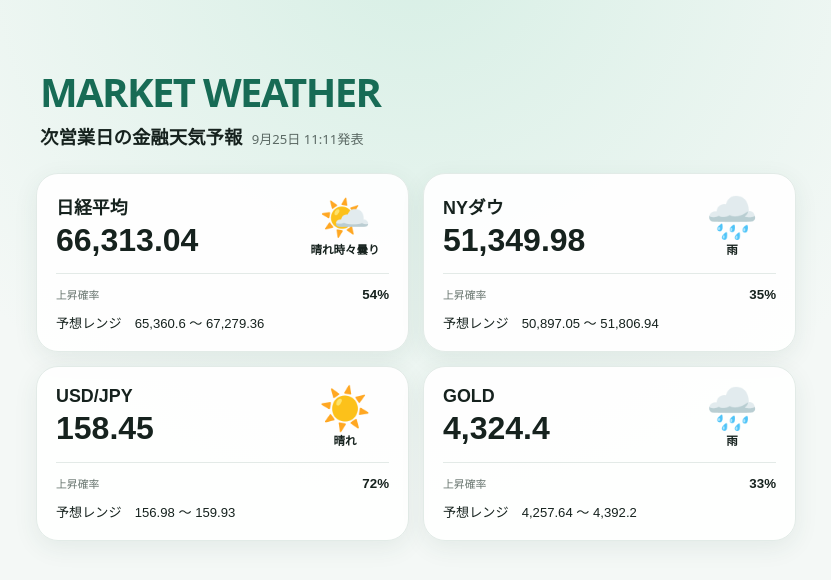
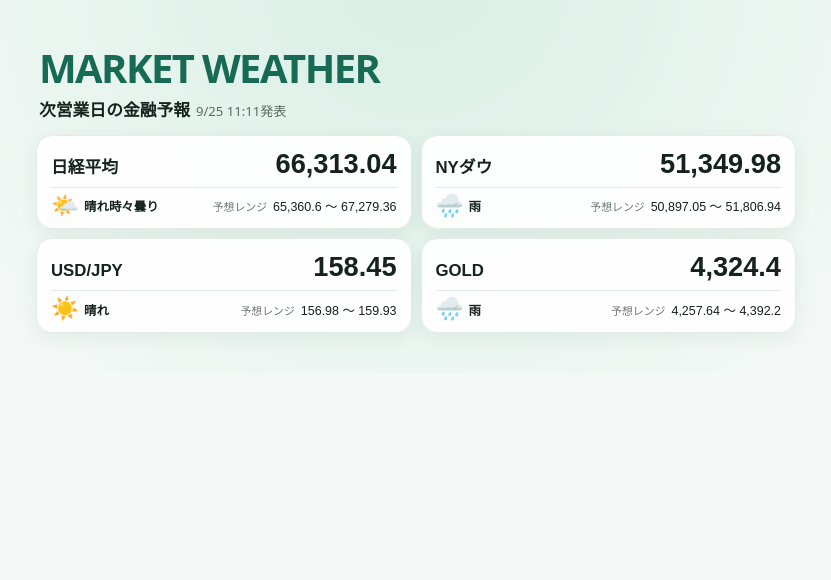
Before and after one commit to xiaqui/market-weather, a plain HTML site: page web/index.html in a window 1280 px wide. Shown: the whole page, without its empty margins (224-1055 px from the left). Drawn offline with Linux system fonts and the light colour scheme.

Commit message:
金融予報カードをコンパクト表示に整理

```diff
--- a/web/app.js
+++ b/web/app.js
@@ -14,7 +14,7 @@ const announcementTime = value => new Intl.DateTimeFormat("ja-JP", {
   hour: "numeric",
   minute: "2-digit",
   hour12: false,
-}).format(new Date(value)).replace("/", "月").replace(" ", "日 ");
+}).format(new Date(value));
 const safeCondition = value => weather[value] || ["❔", value];
 let markets = [];
 let selectedMarket = null;
@@ -56,7 +56,7 @@ function card(market) {
   const button = document.createElement("button");
   button.type = "button";
   button.className = "market-card";
-  button.innerHTML = `<div class="card-top"><div><p class="name">${market.name}${liveDirectionMarkup(market)}</p><p class="current">${number.format(market.current)}</p></div><div class="condition"><span class="icon">${icon}</span><span class="weather-name">${label}</span></div></div><div class="compact-forecast"><span class="label">上昇確率</span><span class="value">${percent(market.up_probability)}</span></div><p class="range">予想レンジ　${number.format(market.range_low)} ～ ${number.format(market.range_high)}</p>`;
+  button.innerHTML = `<div class="card-top"><p class="name">${market.name}${liveDirectionMarkup(market)}</p><p class="current">${number.format(market.current)}</p></div><div class="forecast-summary"><div class="condition"><span class="icon">${icon}</span><span class="weather-name">${label}</span></div><p class="range"><span class="range-label">予想レンジ</span>${number.format(market.range_low)} ～ ${number.format(market.range_high)}</p></div>`;
   button.addEventListener("click", () => showDetail(market));
   return button;
 }
--- a/web/index.html
+++ b/web/index.html
@@ -11,7 +11,7 @@
   <main>
     <header>
       <p class="eyebrow">MARKET WEATHER</p>
-      <h1>次営業日の金融天気予報 <span id="generated">読み込み中…</span></h1>
+      <h1>次営業日の金融予報 <span id="generated">読み込み中…</span></h1>
     </header>
     <section id="current-status" class="current-status" hidden aria-live="polite">
       <p id="current-status-line">現在値: 取得状況を確認中…</p>
--- a/web/styles.css
+++ b/web/styles.css
@@ -1,28 +1,27 @@
 :root { color-scheme: light; font-family: system-ui, -apple-system, "Noto Sans JP", sans-serif; color: #16221e; background: #f4f8f6; }
 * { box-sizing: border-box; }
 body { margin: 0; min-width: 280px; background: radial-gradient(circle at 50% -10%, #d7efe5 0, #f4f8f6 35rem); }
-main { width: min(100% - 28px, 760px); margin: auto; padding: 42px 0 64px; }
-header { margin: 0 4px 24px; }
+main { width: min(100% - 24px, 760px); margin: auto; padding: 24px 0 40px; }
+header { margin: 0 3px 14px; }
 .eyebrow { margin: 0; color: #176b55; font-size: clamp(1.7rem, 9vw, 2.5rem); font-weight: 900; letter-spacing: -.04em; }
-h1 { margin: 4px 0; font-size: 1.15rem; }
-#generated { margin-left: .35em; color: #5b6964; font-size: .82rem; font-weight: 500; white-space: nowrap; }
-.markets { display: grid; gap: 14px; }
-.market-card { width: 100%; border: 1px solid #e2ebe7; border-radius: 22px; padding: 19px; color: inherit; background: rgba(255,255,255,.94); box-shadow: 0 7px 24px rgba(32,73,60,.08); text-align: left; cursor: pointer; }
+h1 { display: flex; align-items: baseline; gap: .35em; margin: 2px 0; font-size: 1.05rem; white-space: nowrap; }
+#generated { color: #5b6964; font-size: .82rem; font-weight: 500; white-space: nowrap; }
+.markets { display: grid; gap: 9px; }
+.market-card { width: 100%; border: 1px solid #e2ebe7; border-radius: 16px; padding: 12px 14px 11px; color: inherit; background: rgba(255,255,255,.94); box-shadow: 0 5px 18px rgba(32,73,60,.07); text-align: left; cursor: pointer; }
 .market-card:hover, .market-card:focus-visible { border-color: #60a58f; transform: translateY(-1px); outline: none; }
-.card-top { display: flex; align-items: center; justify-content: space-between; gap: 12px; }
-.name { margin: 0; font-size: 1.12rem; font-weight: 750; }
+.card-top { display: flex; align-items: baseline; justify-content: space-between; gap: 10px; }
+.name { margin: 0; min-width: 0; font-size: 1.05rem; font-weight: 750; }
 .live-direction { display: inline-block; margin-left: .38em; font-weight: 900; }
 .live-direction-up { color: #1677ff; }
 .live-direction-flat { color: #c28a00; }
 .live-direction-down { color: #d43f3a; }
-.current { margin: 3px 0 0; font-size: clamp(1.65rem, 8vw, 2rem); font-weight: 850; font-variant-numeric: tabular-nums; }
-.condition { min-width: 88px; text-align: center; }
-.icon { display: block; font-size: 2.6rem; line-height: 1.1; }
-.weather-name { font-size: .72rem; font-weight: 650; }
-.compact-forecast { display: flex; align-items: baseline; justify-content: space-between; gap: 12px; margin-top: 14px; padding-top: 12px; border-top: 1px solid #e3eae7; }
-.label { display: block; color: #68756f; font-size: .68rem; }
-.value { font-weight: 750; font-variant-numeric: tabular-nums; }
-.range { margin: 11px 0 0; font-size: .82rem; font-variant-numeric: tabular-nums; }
+.current { margin: 0; flex: none; font-size: clamp(1.35rem, 6vw, 1.7rem); font-weight: 850; font-variant-numeric: tabular-nums; }
+.forecast-summary { display: flex; align-items: center; justify-content: space-between; gap: 10px; margin-top: 7px; padding-top: 7px; border-top: 1px solid #e3eae7; }
+.condition { display: flex; align-items: center; gap: 5px; min-width: 0; }
+.icon { font-size: 1.4rem; line-height: 1; }
+.weather-name { font-size: .78rem; font-weight: 650; white-space: nowrap; }
+.range { margin: 0; font-size: .78rem; font-variant-numeric: tabular-nums; white-space: nowrap; }
+.range-label { margin-right: .55em; color: #68756f; font-size: .68rem; }
 .error { padding: 18px; border-radius: 14px; color: #762a2a; background: #fff0ef; }
 .current-status { margin: 0 4px 18px; padding: 10px 14px; border-radius: 14px; background: rgba(255,255,255,.7); border: 1px solid #e2ebe7; font-size: .78rem; color: #345048; }
 .current-status p { margin: 0; }
@@ -37,5 +36,9 @@ dialog h2 { margin-top: 0; }
 .detail-list dt { color: #68756f; }
 .detail-list dd { margin: 0; font-weight: 700; text-align: right; }
 dialog button { width: 100%; border: 0; border-radius: 12px; padding: 12px; color: white; background: #176b55; font: inherit; font-weight: 750; cursor: pointer; }
-@media (min-width: 650px) { .markets { grid-template-columns: repeat(2, 1fr); } main { padding-top: 64px; } }
+@media (max-width: 359px) {
+  h1 { white-space: normal; }
+  .forecast-summary { align-items: flex-start; flex-direction: column; gap: 5px; }
+}
+@media (min-width: 650px) { .markets { grid-template-columns: repeat(2, 1fr); } main { padding-top: 40px; } }
 @media (prefers-reduced-motion: no-preference) { .market-card { transition: transform .15s, border-color .15s; } }
```
Also changed, not shown: 2 other files.
